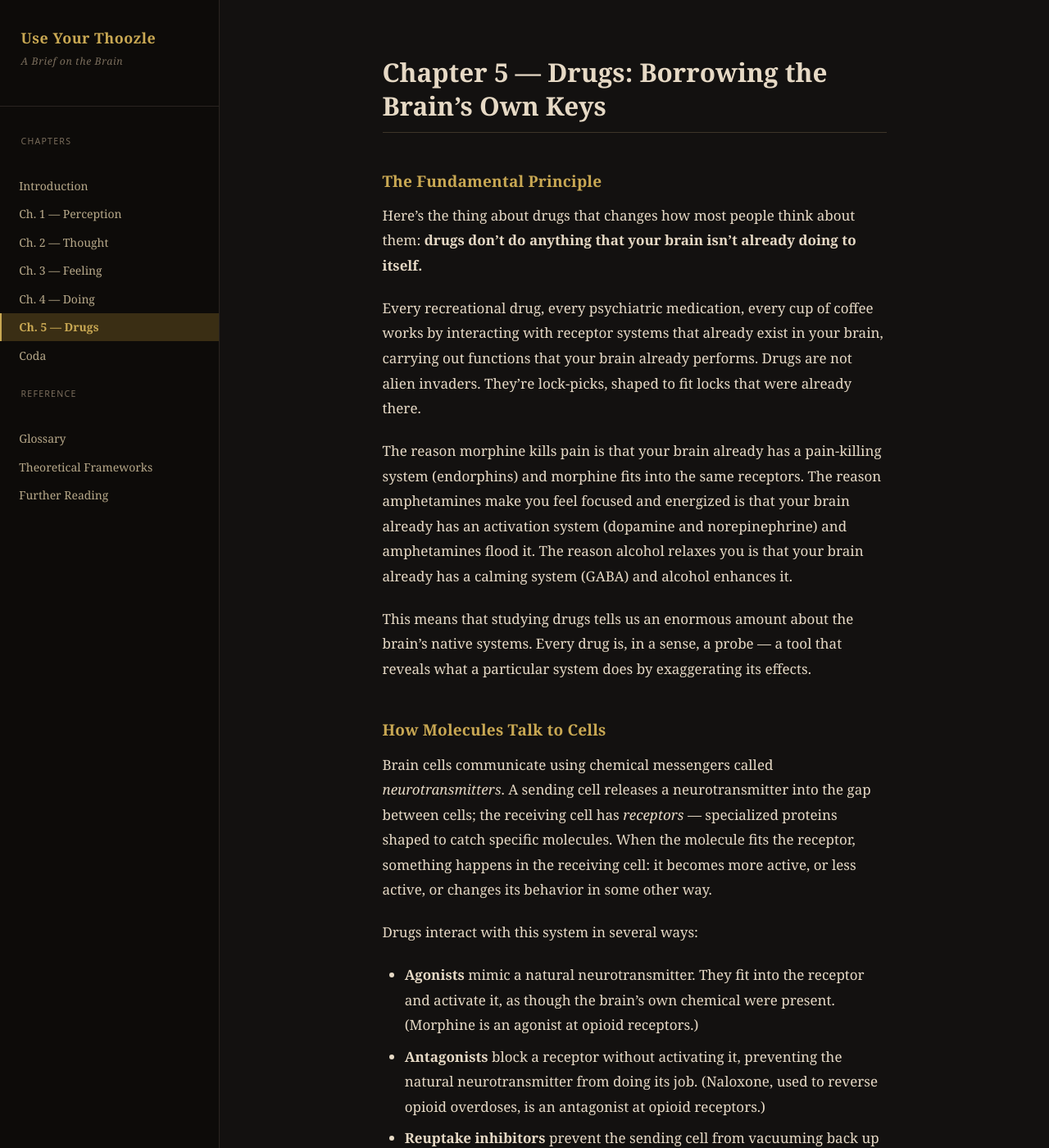
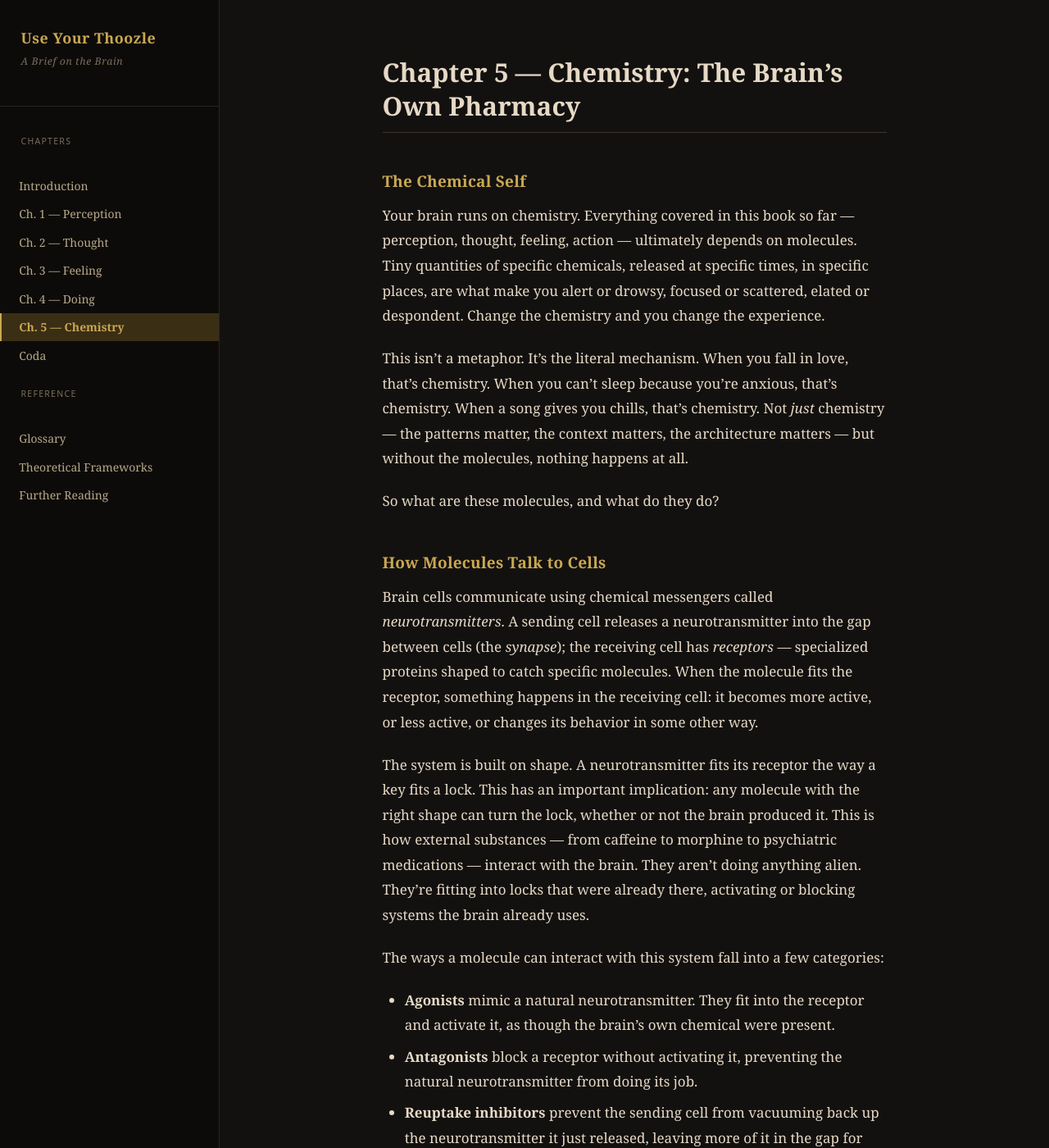
Before and after one commit to BarkBarkBarkBarkBarkBarkBark/thoozle, a Jekyll site: the page built from docs/chapter-5-drugs.md, in a window 1280 px wide and 1400 px high. Shown: the whole window at 82% size. Built offline with Jekyll 4.4.1, drawn with Linux system fonts in a browser that asks for light colours; some of the changed text lies outside the part shown.

Commit message:
update from drugs to pharma

```diff
--- a/docs/_data/navigation.yml
+++ b/docs/_data/navigation.yml
@@ -9,7 +9,7 @@ chapters:
     url: /chapter-3-feeling/
   - title: "Ch. 4 — Doing"
     url: /chapter-4-doing/
-  - title: "Ch. 5 — Drugs"
+  - title: "Ch. 5 — Chemistry"
     url: /chapter-5-drugs/
   - title: "Coda"
     url: /coda/
--- a/docs/assets/css/style.scss
+++ b/docs/assets/css/style.scss
@@ -447,14 +447,16 @@ code {
   background: rgba(0, 0, 0, 0.72);
   z-index: 99;
   opacity: 0;
+  visibility: hidden;
   pointer-events: none;
-  transition: opacity 0.3s ease;
-  backdrop-filter: blur(2px);
-  -webkit-backdrop-filter: blur(2px);
+  transition: opacity 0.3s ease, visibility 0.3s ease;
 }
 .sidebar-overlay.is-visible {
   opacity: 1;
+  visibility: visible;
   pointer-events: auto;
+  backdrop-filter: blur(2px);
+  -webkit-backdrop-filter: blur(2px);
 }
 
 /* =============================================================
--- a/docs/chapter-5-drugs.md
+++ b/docs/chapter-5-drugs.md
@@ -1,82 +1,95 @@
 ---
-title: "Chapter 5 — Drugs: Borrowing the Brain's Own Keys"
+title: "Chapter 5 — Chemistry: The Brain's Own Pharmacy"
 permalink: /chapter-5-drugs/
 ---
 
-## Chapter 5 — Drugs: Borrowing the Brain's Own Keys
+## Chapter 5 — Chemistry: The Brain's Own Pharmacy
 
-### The Fundamental Principle
+### The Chemical Self
 
-Here's the thing about drugs that changes how most people think about them: **drugs don't do anything that your brain isn't already doing to itself.**
+Your brain runs on chemistry. Everything covered in this book so far — perception, thought, feeling, action — ultimately depends on molecules. Tiny quantities of specific chemicals, released at specific times, in specific places, are what make you alert or drowsy, focused or scattered, elated or despondent. Change the chemistry and you change the experience.
 
-Every recreational drug, every psychiatric medication, every cup of coffee works by interacting with receptor systems that already exist in your brain, carrying out functions that your brain already performs. Drugs are not alien invaders. They're lock-picks, shaped to fit locks that were already there.
+This isn't a metaphor. It's the literal mechanism. When you fall in love, that's chemistry. When you can't sleep because you're anxious, that's chemistry. When a song gives you chills, that's chemistry. Not *just* chemistry — the patterns matter, the context matters, the architecture matters — but without the molecules, nothing happens at all.
 
-The reason morphine kills pain is that your brain already has a pain-killing system (endorphins) and morphine fits into the same receptors. The reason amphetamines make you feel focused and energized is that your brain already has an activation system (dopamine and norepinephrine) and amphetamines flood it. The reason alcohol relaxes you is that your brain already has a calming system (GABA) and alcohol enhances it.
-
-This means that studying drugs tells us an enormous amount about the brain's native systems. Every drug is, in a sense, a probe — a tool that reveals what a particular system does by exaggerating its effects.
+So what are these molecules, and what do they do?
 
 ### How Molecules Talk to Cells
 
-Brain cells communicate using chemical messengers called *neurotransmitters*. A sending cell releases a neurotransmitter into the gap between cells; the receiving cell has *receptors* — specialized proteins shaped to catch specific molecules. When the molecule fits the receptor, something happens in the receiving cell: it becomes more active, or less active, or changes its behavior in some other way.
+Brain cells communicate using chemical messengers called *neurotransmitters*. A sending cell releases a neurotransmitter into the gap between cells (the *synapse*); the receiving cell has *receptors* — specialized proteins shaped to catch specific molecules. When the molecule fits the receptor, something happens in the receiving cell: it becomes more active, or less active, or changes its behavior in some other way.
 
-Drugs interact with this system in several ways:
+The system is built on shape. A neurotransmitter fits its receptor the way a key fits a lock. This has an important implication: any molecule with the right shape can turn the lock, whether or not the brain produced it. This is how external substances — from caffeine to morphine to psychiatric medications — interact with the brain. They aren't doing anything alien. They're fitting into locks that were already there, activating or blocking systems the brain already uses.
 
-- **Agonists** mimic a natural neurotransmitter. They fit into the receptor and activate it, as though the brain's own chemical were present. (Morphine is an agonist at opioid receptors.)
-- **Antagonists** block a receptor without activating it, preventing the natural neurotransmitter from doing its job. (Naloxone, used to reverse opioid overdoses, is an antagonist at opioid receptors.)
-- **Reuptake inhibitors** prevent the sending cell from vacuuming back up the neurotransmitter it just released, leaving more of it in the gap for longer. (Cocaine does this with dopamine. SSRIs do this with serotonin.)
+The ways a molecule can interact with this system fall into a few categories:
+
+- **Agonists** mimic a natural neurotransmitter. They fit into the receptor and activate it, as though the brain's own chemical were present.
+- **Antagonists** block a receptor without activating it, preventing the natural neurotransmitter from doing its job.
+- **Reuptake inhibitors** prevent the sending cell from vacuuming back up the neurotransmitter it just released, leaving more of it in the gap for longer. (This is how SSRIs, the most commonly prescribed antidepressants, work — they keep serotonin active in the synapse.)
 - **Enzyme inhibitors** block the enzymes that break down neurotransmitters, again leaving more of them active for longer.
 
-### The Systems That Matter for Consciousness
+### The Systems That Shape Experience
 
-Your brain has dozens of neurotransmitter systems, but only a handful seem to be directly involved in the subjective experience of being alive. These are the systems that, when you boost or block them, produce noticeable changes in how it *feels to be you*.
+Your brain has dozens of neurotransmitter systems, but only a handful seem to be directly involved in the subjective experience of being alive. These are the systems that, when boosted or blocked, produce noticeable changes in how it *feels to be you*.
 
-**Dopamine & Norepinephrine (The Catecholamines)**
-*What they do:* Drive action, focus, and a subjective sense that things are important and rewarding. Their release reinforces whatever behavior the brain perceives as relevant.
-*What mimics them:* Amphetamines, cocaine.
-*What it feels like:* Energy, confidence, sharpened focus. The world feels significant and full of possibility.
+**Dopamine & Norepinephrine (The Drive System)**
+*Natural role:* Drive action, focus, and a subjective sense that things are important and rewarding. Dopamine is released when the brain detects something relevant — food, a social opportunity, a novel discovery — and it reinforces whatever behavior led to the outcome. Norepinephrine sharpens attention and primes the body for action.
+*When it's active:* You feel energized, motivated, focused. The world feels significant and full of possibility.
+*When it's depleted:* Fatigue, apathy, difficulty concentrating. Things that used to feel rewarding feel flat.
+*External molecules that interact:* Amphetamines and cocaine flood the dopamine system. Medications for ADHD (methylphenidate, amphetamine salts) modulate it more precisely. Caffeine indirectly increases dopamine activity by blocking adenosine receptors.
 
-**Serotonin**
-*What it does:* Modulates the subjective salience of experience — how "meaningful" and vivid things seem. Also involved in behavioral inhibition during aversive conditions (keeping you still when action would be dangerous).
-*What interacts with it:* LSD, psilocybin, and DMT are *partial agonists* primarily at the serotonin 5-HT₂A receptor — they don't simply "add more serotonin" but activate one specific receptor subtype in a way that appears to disrupt the brain's normal predictive hierarchies. MDMA works differently: it causes a massive release of serotonin (and dopamine and norepinephrine) from the sending cell.
-*What it feels like:* Altered perception, heightened significance, emotional intensity. At high doses, the boundaries between self and world can blur.
+**Serotonin (The Significance System)**
+*Natural role:* Modulates the subjective salience of experience — how "meaningful" and vivid things seem. Also involved in behavioral inhibition during aversive conditions (keeping you still when action would be dangerous). Serotonin doesn't simply make you happy; it shapes the *texture* of experience.
+*When it's active:* Experiences feel rich, significant, emotionally textured.
+*When it's disrupted:* Mood dysregulation, heightened anxiety, difficulty with impulse control.
+*External molecules that interact:* SSRIs (fluoxetine, sertraline) keep serotonin active in the synapse longer — they're the first-line treatment for depression and anxiety disorders. Psilocybin and LSD are partial agonists at the serotonin 5-HT₂A receptor, which appears to disrupt the brain's normal predictive hierarchies and is being studied in clinical trials for treatment-resistant depression.
 
-**Endorphins (The Opioid System)**
-*What they do:* Produce pleasure and raise the pain threshold. Released naturally in response to painful stimuli, vigorous exercise, laughter, and social bonding.
-*What mimics them:* Morphine, heroin, fentanyl, oxycodone.
-*What it feels like:* Warmth, relief, profound contentment. Pain — physical and emotional — recedes.
+**Endorphins (The Relief System)**
+*Natural role:* Produce analgesia and a sense of well-being. Released in response to pain, vigorous exercise, laughter, social bonding, and physical contact. The "runner's high" is partly endorphin-driven. So is the warm feeling of a good hug.
+*When they're active:* Warmth, relief, contentment. Physical and emotional pain recedes.
+*When they're absent:* Heightened pain sensitivity, emotional rawness.
+*External molecules that interact:* Morphine, codeine, and other opioid analgesics fit the same receptors — which is why they're powerful painkillers and also why they carry serious risks of dependence. Naloxone, used to reverse opioid overdoses, is an antagonist that blocks these receptors.
 
 **GABA (The Braking System)**
-*What it does:* GABA is the brain's primary inhibitory neurotransmitter. Though only about 15–20% of cortical neurons are GABAergic (most neurons are actually *excitatory*, using glutamate), the inhibitory ones play an outsized role — they act as the brakes on the whole system, keeping the much larger excitatory population in check. Without them, the system overheats into seizure. GABA keeps the balance.
-*What enhances it:* Alcohol, benzodiazepines, barbiturates.
-*What it feels like:* Relaxation, reduced anxiety, lowered inhibitions. At higher doses, sedation and impaired coordination.
+*Natural role:* GABA is the brain's primary inhibitory neurotransmitter. Though only about 15–20% of cortical neurons are GABAergic (most neurons are actually *excitatory*, using glutamate), the inhibitory ones play an outsized role — they act as the brakes on the whole system, keeping the much larger excitatory population in check. Without them, the system overheats into seizure. GABA keeps the balance.
+*When it's active:* Calm, relaxation, reduced anxiety, sleepiness.
+*When it's insufficient:* Hyperexcitability, anxiety, insomnia, and in extreme cases, seizures.
+*External molecules that interact:* Benzodiazepines (prescribed for anxiety and seizures) enhance GABA signaling. So does alcohol — which is why a drink relaxes you, and why alcohol withdrawal in heavy drinkers can be medically dangerous.
 
 **Glutamate (The Gas Pedal)**
-*What it does:* Glutamate is the brain's primary excitatory neurotransmitter. It's involved in learning, memory formation, and the basic electrical activity of thinking.
-*What blocks it:* Ketamine, PCP.
-*What it feels like:* Dissociation — a sense of being detached from your body and surroundings. At certain doses, a strange, floating tranquility.
+*Natural role:* Glutamate is the brain's primary excitatory neurotransmitter — the counterpart to GABA's brakes. It's involved in learning, memory formation, and the basic electrical activity of thinking. Every time your brain forms a new connection, glutamate is part of the process.
+*When it's active:* Alert thinking, learning, memory encoding.
+*When it's disrupted:* Dissociation, cognitive impairment, and in excess, excitotoxicity (neurons can be damaged by too much excitation).
+*External molecules that interact:* Ketamine blocks a subset of glutamate receptors (NMDA receptors), producing dissociation at anesthetic doses and showing rapid antidepressant effects at lower doses — one of the more surprising findings in recent psychiatry.
 
 **Anandamide (The Endocannabinoid System)**
-*What it does:* Part of the endocannabinoid system, which modulates pain, appetite, mood, and inflammation. Anandamide is released naturally after vigorous exercise (recent research suggests endocannabinoids, not just endorphins, may underlie the "runner's high") and appears to signal the body toward rest, recovery, and feeding — though its full role is still being mapped.
-*What mimics it:* Cannabis (THC).
-*What it feels like:* Relaxation, heightened sensory experience, increased appetite, altered sense of time.
+*Natural role:* Part of the endocannabinoid system, which modulates pain, appetite, mood, and inflammation. Anandamide is released naturally after vigorous exercise (recent research suggests endocannabinoids, not just endorphins, may underlie the "runner's high") and appears to signal the body toward rest, recovery, and feeding — though its full role is still being mapped.
+*When it's active:* Relaxation, mild euphoria, heightened sensory experience, increased appetite.
+*When it's disrupted:* Chronic pain conditions, appetite dysregulation, and inflammatory disorders may involve endocannabinoid dysfunction.
+*External molecules that interact:* THC, the primary psychoactive compound in cannabis, is an agonist at cannabinoid receptors. CBD, another cannabis compound, interacts with the system differently and is being studied for anti-inflammatory and anxiolytic properties.
 
-**Acetylcholine (The Action Chemical)**
-*What it does:* Involved in every voluntary muscle contraction, as well as attention, learning, and memory in the brain.
-*What mimics it:* Nicotine.
-*What it feels like:* Mild stimulation, improved focus, a slight buzz. (Nicotine's effects are subtle compared to most of the above, which is part of why it's so easy to use habitually.)
+**Acetylcholine (The Readiness System)**
+*Natural role:* Involved in every voluntary muscle contraction, as well as attention, learning, and memory in the brain. Acetylcholine is what makes you *ready* — ready to move, ready to learn, ready to encode what just happened.
+*When it's active:* Sharp focus, efficient learning, motor readiness.
+*When it's depleted:* Cognitive decline, memory impairment. (The progressive loss of acetylcholine-producing neurons is a hallmark of Alzheimer's disease, which is why cholinesterase inhibitors are among the few treatments available for it.)
+*External molecules that interact:* Nicotine is an agonist at acetylcholine receptors — its effects are subtle compared to most of the above, which is part of why it's so easy to use habitually without noticing the dependence forming.
 
-### What This Tells Us
+### The Brain's Built-In Pharmacy
 
-The existence of recreational drugs tells us something important: the brain has built-in systems for pleasure, relief, altered perception, and transcendence. These aren't bugs or accidents. They're features — evolved mechanisms that serve survival functions. Endorphins exist so you can push through pain. Dopamine exists so you pursue resources. Anandamide exists so you rest after exertion.
+If you step back and look at this list, something becomes clear: the brain already has built-in systems for pleasure, relief, calm, focus, altered perception, and rest. These aren't bugs or accidents. They're features — evolved mechanisms that serve survival functions. Endorphins exist so you can push through pain. Dopamine exists so you pursue resources. GABA exists so the system doesn't burn itself out. Anandamide exists so you rest after exertion.
 
-Drugs exploit these systems by providing the signal without the prerequisite. You get the relief without the pain, the reward without the effort, the rest without the exertion. This is why they're compelling, and why they're dangerous — the brain's feedback loops depend on signals being *earned*, and when the signals come for free, the loops break down.
+Every external substance that affects the mind does so by tapping into one of these pre-existing systems. This is why pharmacology is so revealing about the brain — each compound that alters experience is, in effect, a probe that tells us what a particular system does by exaggerating, dampening, or redirecting its effects.
 
-### Tolerance, Dependence, and the Shifting Baseline
+It also explains something important: when an external molecule provides the signal that was supposed to come from behavior — relief without pain, reward without effort, rest without exertion — the feedback loop loses its information. The brain's systems depend on signals being *earned*, and when the signal arrives for free, the loop has nothing to calibrate against.
 
-When a drug floods a receptor system, the brain doesn't just sit there and take it. It *adapts*. If a receptor is being activated too often, the brain reduces the number of available receptors (a process called **downregulation**) or decreases their sensitivity. The system recalibrates to treat the drug-augmented state as the new normal.
+### When the Balance Shifts
 
-This is **tolerance**: you need more of the substance to achieve the same effect, because the brain has turned down the volume on the receptors the drug was shouting into.
+The brain is obsessively devoted to balance. When any neurotransmitter system is chronically overstimulated — whether by repeated external exposure or by the brain's own runaway processes — the brain doesn't just sit there and take it. It *adapts*.
 
-The flip side is **dependence**: once the brain has recalibrated around the presence of the drug, removing the drug leaves the system *understimulated* relative to its new baseline. This is why withdrawal often feels like the *opposite* of the drug's effect — opioid withdrawal brings heightened pain and misery; stimulant withdrawal brings exhaustion and anhedonia; alcohol and benzodiazepine withdrawal brings hyperexcitability and, in severe cases, seizures (the brakes were removed from a system that had learned to rely on them).
+If a receptor is being activated too often, the brain reduces the number of available receptors (a process called **downregulation**) or decreases their sensitivity. The system recalibrates to treat the overstimulated state as the new normal.
 
-The brain is always seeking homeostasis — a stable internal state. Drugs push the system in one direction; the brain pushes back. Over time, the brain's countermeasures can become strong enough that the drug is needed just to feel *normal*, and the original pleasure it provided has largely vanished. This is the neurochemical trap of addiction: the wanting system (dopamine) keeps driving pursuit, even after the liking system (opioids) has been depleted.
+This is **tolerance**: the same input produces a smaller effect, because the brain has turned down the volume on the receptors being activated.
+
+The flip side is **dependence**: once the brain has recalibrated around the elevated signal, removing it leaves the system *understimulated* relative to its new baseline. This is why withdrawal from any substance that chronically activates a system tends to feel like the *opposite* of its effects — opioid withdrawal brings heightened pain; stimulant withdrawal brings exhaustion; GABA-enhancing substance withdrawal brings hyperexcitability and, in severe cases, seizures (the brakes were removed from a system that had learned to rely on them).
+
+This same principle — overstimulation, adaptation, shifted baseline — applies to the brain's own chemistry too. Chronic stress floods the system with cortisol and norepinephrine; the brain adapts, and eventually the stress-response system is recalibrated around a higher baseline of anxiety. Chronic pain reshapes the opioid and endocannabinoid systems. The mechanism is the same whether the disruption comes from outside or within.
+
+The brain is always seeking homeostasis — a stable internal state. Push the system in one direction and the brain pushes back. Over time, the countermeasures can become strong enough that the original stimulus is needed just to feel *normal*, and the original effect has largely vanished. Understanding this — the brain's relentless drive to rebalance — is one of the most important things you can know about your own neurochemistry.
```
